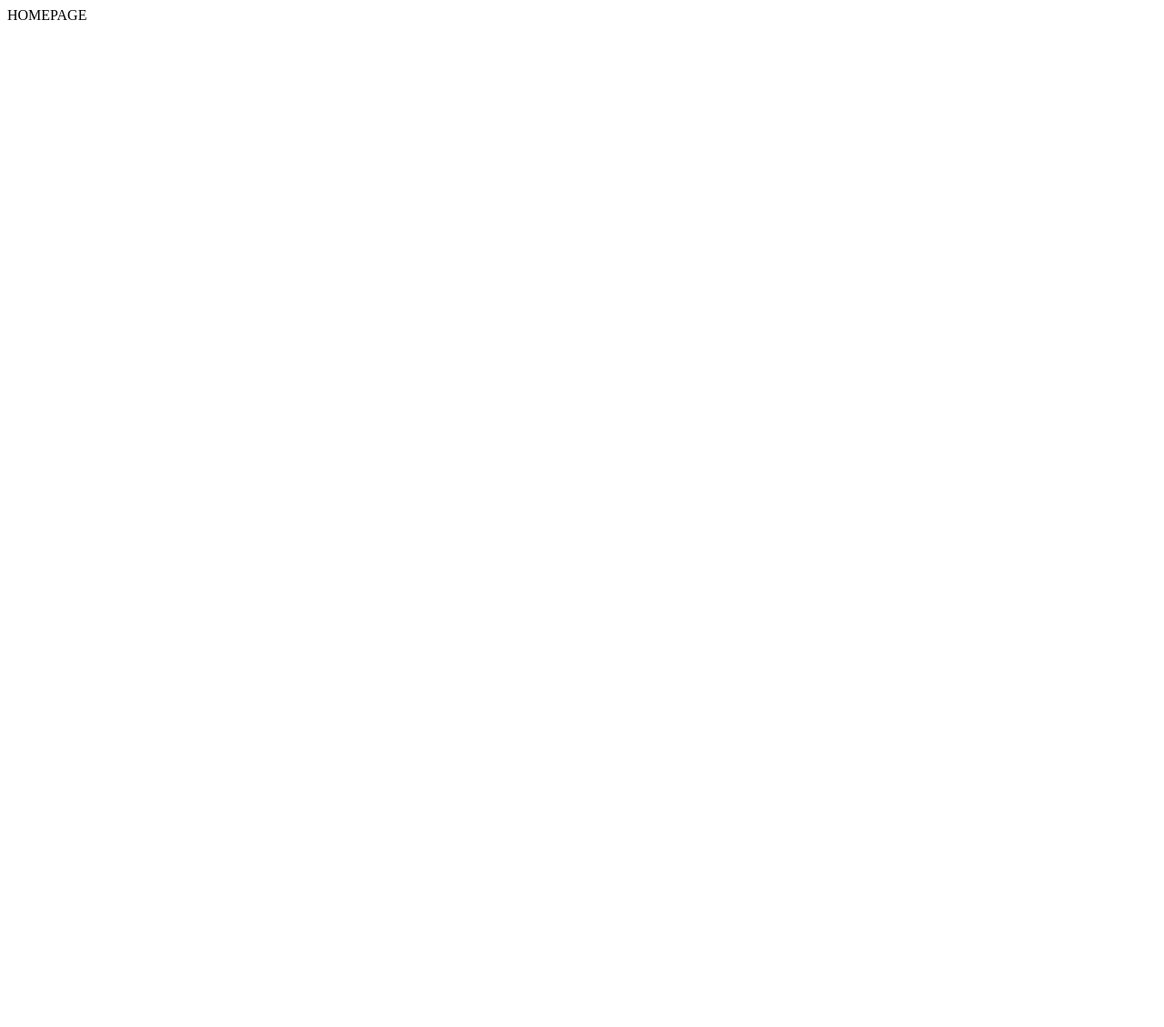
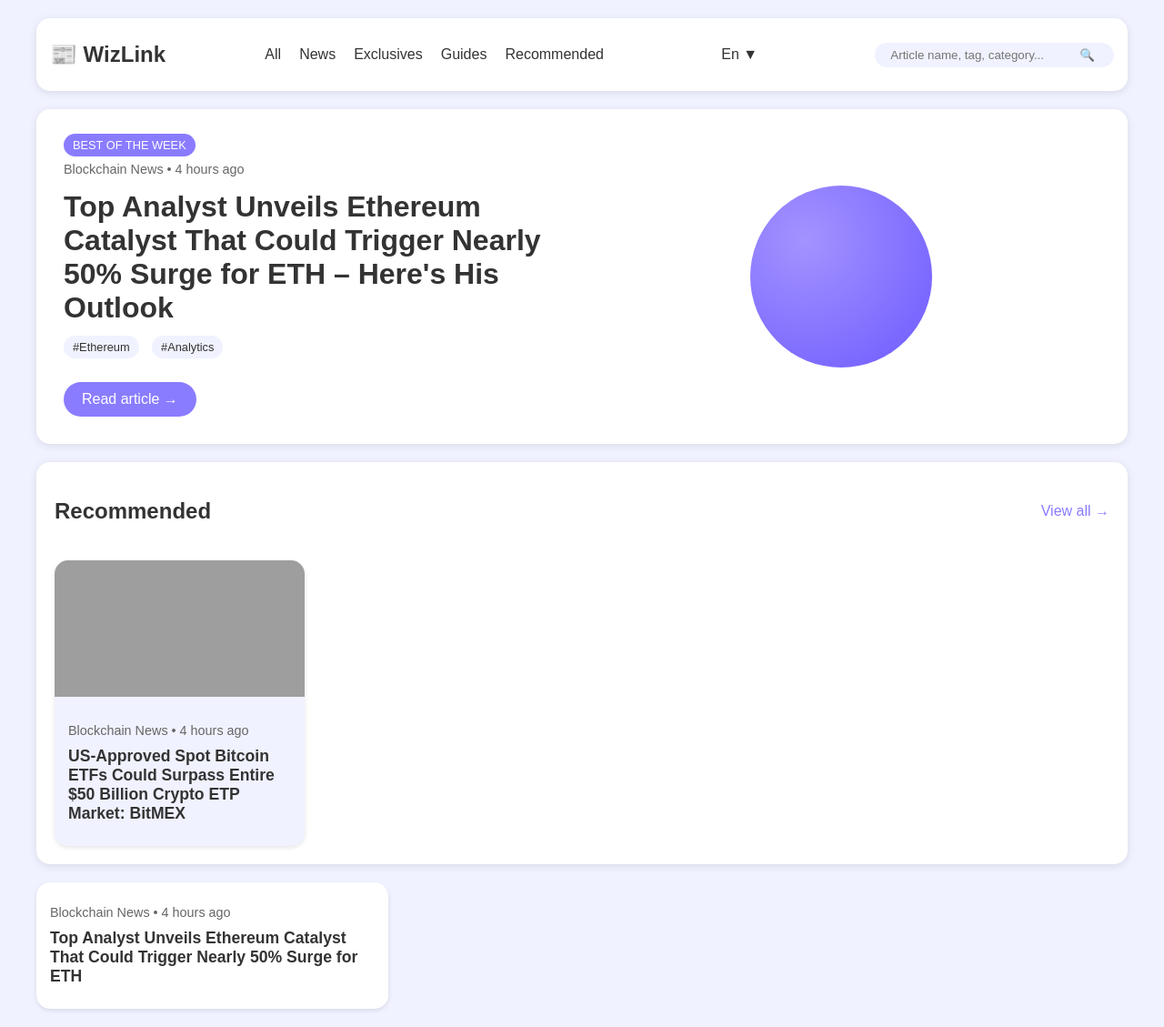
Before and after one commit to Coder-Harshit/WizLink, a Django app: page /viewer/ in a window 1280 px wide. Before the commit the page is almost empty. Shown: the whole page at 91% size. Before the commit the page ends 22 px from the top, so only its background shows below. Run offline with Django 5.2, Linux system fonts and the light colour scheme; a user stored in the database is signed in; grey boxes are pictures that could not be loaded.

Commit message:
template template

```diff
--- a/static/viewer/css/homepage.css
+++ b/static/viewer/css/homepage.css
@@ -0,0 +1,242 @@
+:root {
+    --primary-bg: #f0f2ff;
+    --card-bg: #ffffff;
+    --primary-text: #333333;
+    --secondary-text: #666666;
+    --accent: #8a7cff;
+}
+
+body {
+    font-family: Arial, sans-serif;
+    background-color: var(--primary-bg);
+    color: var(--primary-text);
+    margin: 0;
+    padding: 0;
+}
+
+.container {
+    max-width: 1200px;
+    margin: 0 auto;
+    padding: 20px;
+}
+
+header {
+    background-color: var(--card-bg);
+    border-radius: 15px;
+    padding: 15px;
+    margin-bottom: 20px;
+    box-shadow: 0 2px 10px rgba(0, 0, 0, 0.1);
+}
+
+nav {
+    display: flex;
+    justify-content: space-between;
+    align-items: center;
+}
+
+.logo {
+    font-size: 1.5em;
+    font-weight: bold;
+}
+
+nav ul {
+    display: flex;
+    list-style-type: none;
+    padding: 0;
+}
+
+nav ul li {
+    margin-right: 20px;
+}
+
+nav ul li a {
+    text-decoration: none;
+    color: var(--primary-text);
+}
+
+.language-select {
+    margin-right: 20px;
+    cursor: pointer;
+}
+
+.search-bar {
+    display: flex;
+    background-color: var(--primary-bg);
+    border-radius: 20px;
+    padding: 5px 15px;
+}
+
+.search-bar input {
+    border: none;
+    background: transparent;
+    outline: none;
+    width: 200px;
+}
+
+.search-bar button {
+    border: none;
+    background: transparent;
+    cursor: pointer;
+}
+
+.featured-article {
+    display: flex;
+    background-color: var(--card-bg);
+    border-radius: 15px;
+    padding: 30px;
+    margin-bottom: 20px;
+    box-shadow: 0 2px 10px rgba(0, 0, 0, 0.1);
+}
+
+.article-content {
+    flex: 1;
+}
+
+.article-image {
+    flex: 1;
+    display: flex;
+    justify-content: center;
+    align-items: center;
+}
+
+.sphere {
+    width: 200px;
+    height: 200px;
+    background: radial-gradient(circle at 30% 30%, #a393ff, #6d5aff);
+    border-radius: 50%;
+}
+
+.category {
+    background-color: var(--accent);
+    color: white;
+    padding: 5px 10px;
+    border-radius: 15px;
+    font-size: 0.8em;
+}
+
+.timestamp {
+    color: var(--secondary-text);
+    font-size: 0.9em;
+    display: block;
+    margin: 10px 0;
+}
+
+h1 {
+    font-size: 2em;
+    margin: 15px 0;
+}
+
+.tags {
+    margin: 15px 0;
+}
+
+.tags span {
+    background-color: var(--primary-bg);
+    padding: 5px 10px;
+    border-radius: 15px;
+    margin-right: 10px;
+    font-size: 0.8em;
+}
+
+.read-more {
+    background-color: var(--accent);
+    color: white;
+    border: none;
+    padding: 10px 20px;
+    border-radius: 20px;
+    cursor: pointer;
+    font-size: 1em;
+    margin-top: 15px;
+}
+
+.recommended {
+    background-color: var(--card-bg);
+    border-radius: 15px;
+    padding: 20px;
+    margin-bottom: 20px;
+    box-shadow: 0 2px 10px rgba(0, 0, 0, 0.1);
+}
+
+.section-header {
+    display: flex;
+    justify-content: space-between;
+    align-items: center;
+    margin-bottom: 20px;
+}
+
+.view-all {
+    color: var(--accent);
+    text-decoration: none;
+}
+
+.article-list {
+    display: grid;
+    grid-template-columns: repeat(auto-fill, minmax(250px, 1fr));
+    gap: 20px;
+}
+
+.article-list article {
+    background-color: var(--primary-bg);
+    border-radius: 15px;
+    overflow: hidden;
+    box-shadow: 0 2px 5px rgba(0, 0, 0, 0.1);
+}
+
+.article-list img {
+    width: 100%;
+    height: 150px;
+    object-fit: cover;
+}
+
+.article-info {
+    padding: 15px;
+}
+
+.article-info h3 {
+    margin: 10px 0;
+    font-size: 1.1em;
+}
+
+.more-news {
+    display: grid;
+    grid-template-columns: repeat(3, 1fr);
+    gap: 20px;
+    margin-top: 20px;
+}
+
+.more-news article {
+    background-color: var(--card-bg);
+    border-radius: 15px;
+    padding: 15px;
+    box-shadow: 0 2px 5px rgba(0, 0, 0, 0.1);
+}
+
+.more-news h3 {
+    margin: 10px 0;
+    font-size: 1.1em;
+}
+
+@media (max-width: 768px) {
+    nav {
+        flex-direction: column;
+        align-items: flex-start;
+    }
+
+    nav ul {
+        margin: 10px 0;
+    }
+
+    .search-bar {
+        width: 100%;
+        margin-top: 10px;
+    }
+
+    .featured-article {
+        flex-direction: column;
+    }
+
+    .article-list,
+    .more-news {
+        grid-template-columns: 1fr;
+    }
+}
--- a/viewer/templates/homepage.html
+++ b/viewer/templates/homepage.html
@@ -10,5 +10,69 @@
 {% endblock css %}
 
 {% block body %}
-    HOMEPAGE
+    <div class="container">
+        <header>
+            <nav>
+                <div class="logo">📰 WizLink</div>
+                <ul>
+                    <li><a href="#">All</a></li>
+                    <li><a href="#">News</a></li>
+                    <li><a href="#">Exclusives</a></li>
+                    <li><a href="#">Guides</a></li>
+                    <li><a href="#">Recommended</a></li>
+                </ul>
+                <div class="language-select">En ▼</div>
+                <div class="search-bar">
+                    <input type="text" placeholder="Article name, tag, category...">
+                    <button>🔍</button>
+                </div>
+            </nav>
+        </header>
+
+        <main>
+            <section class="featured-article">
+                <div class="article-content">
+                    <span class="category">BEST OF THE WEEK</span>
+                    <span class="timestamp">Blockchain News • 4 hours ago</span>
+                    <h1>Top Analyst Unveils Ethereum Catalyst That Could Trigger Nearly 50% Surge for ETH – Here's His Outlook</h1>
+                    <div class="tags">
+                        <span>#Ethereum</span>
+                        <span>#Analytics</span>
+                    </div>
+                    <button class="read-more">Read article →</button>
+                </div>
+                <div class="article-image">
+                    <!-- Placeholder for the purple sphere image -->
+                    <div class="sphere"></div>
+                </div>
+            </section>
+
+            <section class="recommended">
+                <div class="section-header">
+                    <h2>Recommended</h2>
+                    <a href="#" class="view-all">View all →</a>
+                </div>
+                <div class="article-list">
+                    <!-- Repeat this structure for each recommended article -->
+                    <article>
+                        <img src="{% static 'img/article1.jpg' %}" alt="Article image">
+                        <div class="article-info">
+                            <span class="timestamp">Blockchain News • 4 hours ago</span>
+                            <h3>US-Approved Spot Bitcoin ETFs Could Surpass Entire $50 Billion Crypto ETP Market: BitMEX</h3>
+                        </div>
+                    </article>
+                    <!-- More articles... -->
+                </div>
+            </section>
+
+            <section class="more-news">
+                <!-- Repeat this structure for each news item -->
+                <article>
+                    <span class="timestamp">Blockchain News • 4 hours ago</span>
+                    <h3>Top Analyst Unveils Ethereum Catalyst That Could Trigger Nearly 50% Surge for ETH</h3>
+                </article>
+                <!-- More news items... -->
+            </section>
+        </main>
+    </div>
 {% endblock body %}
```
Also changed, not shown: TODO.md (added, +2 -0 lines), db.sqlite3.
